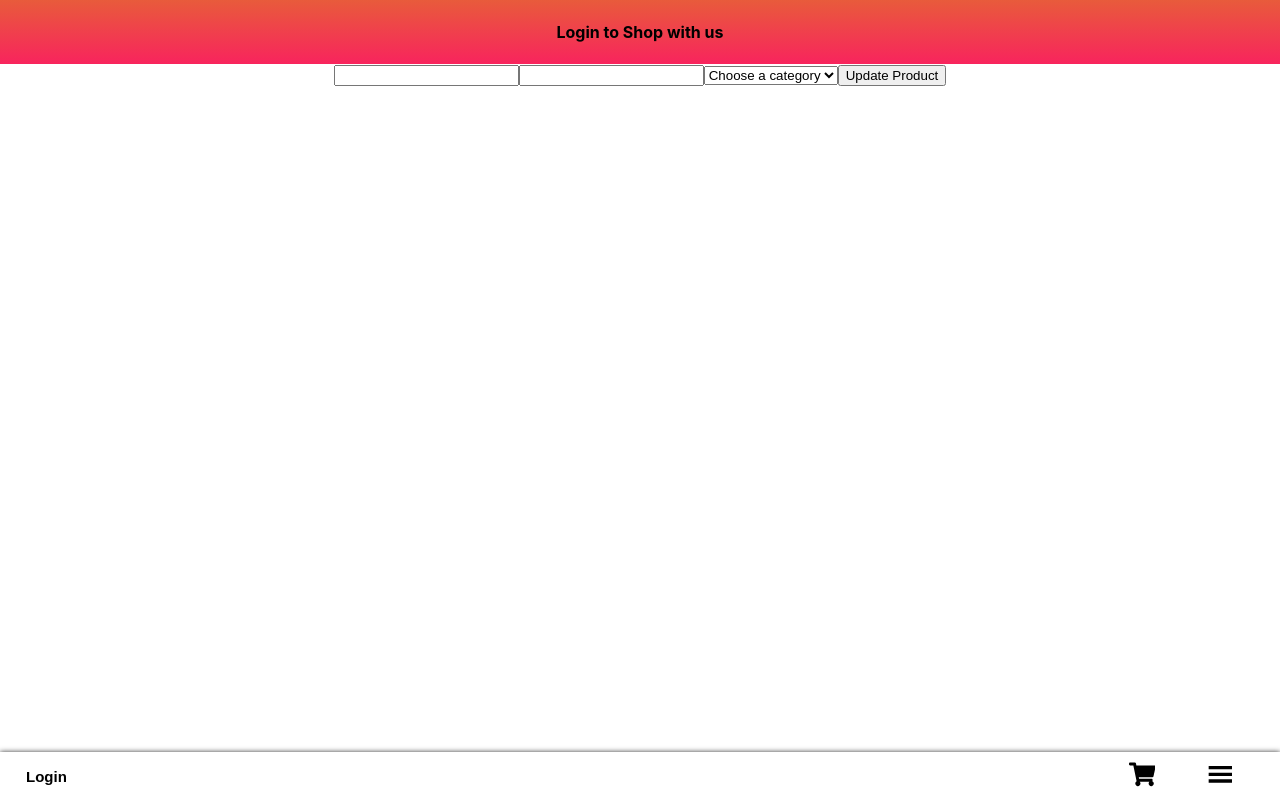
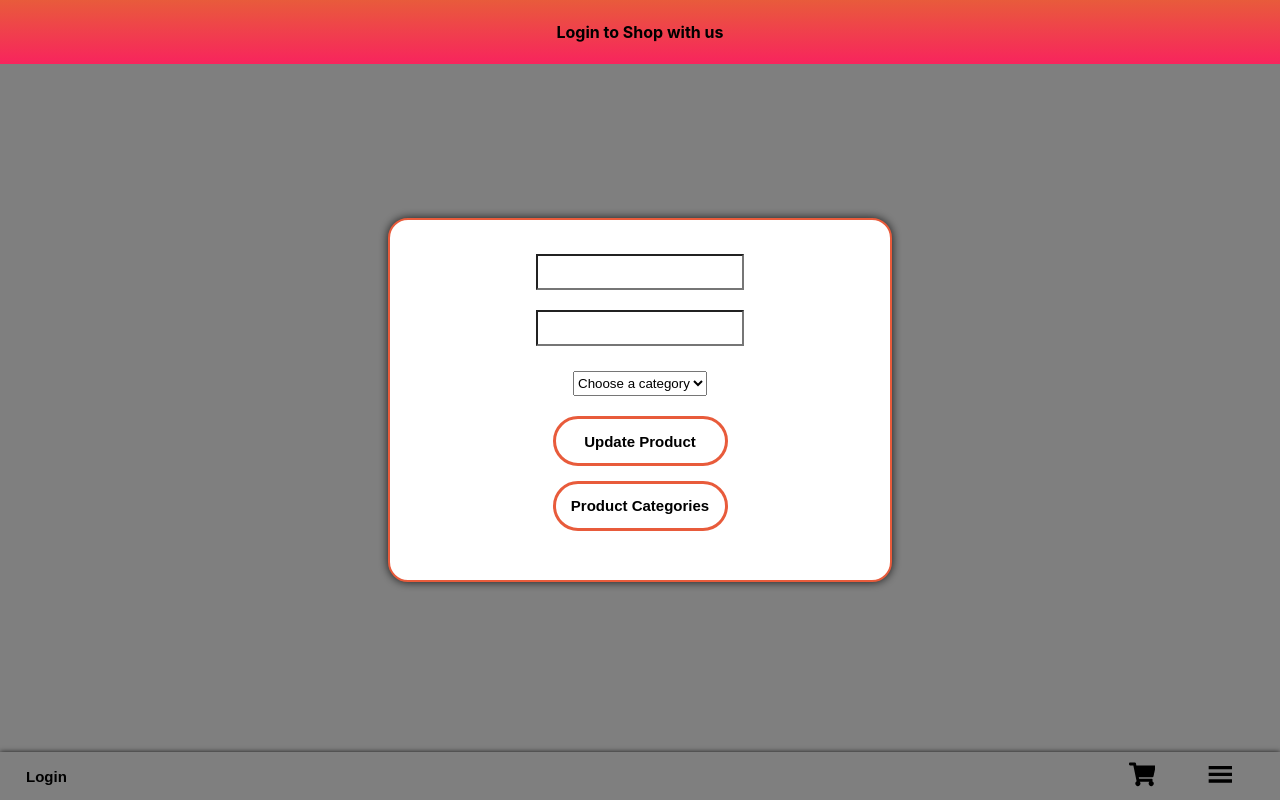
Before and after one commit to tdiec00/Whats-the-Total, a React (Create React App) app in the folder client/: page /products/edit/1 in a window 1280 px wide. Built offline with nearby package versions, Linux system fonts and the light colour scheme; no server answers.

Commit message:
edit form styled

```diff
--- a/client/src/App.js
+++ b/client/src/App.js
@@ -7,7 +7,7 @@ import Products from "./screens/products/Products"
 import {verifyUser} from "./services/users"
 import ProductsContainer from "./components/productsContainer/ProductsContainer"
 import Cart from "./screens/cart/Cart"
-import EditForm from "./components/editForm/EditForm"
+import EditProductModal from "./components/editProductModal/EditProductModal"
 import ProductModal from "./components/productModal/ProductModal"
 import "./App.css"
 
@@ -39,7 +39,7 @@ function App() {
           <Route path="/products" element={<Products />} />
           <Route path="/shopping-cart" element={<Cart />} />
           <Route path="/products/:category" element={<ProductsContainer />} />
-          <Route path="/products/edit/:id" element={<EditForm />} />
+          <Route path="/products/edit/:id" element={<EditProductModal />} />
           <Route path="/products/add" element={<ProductModal />} />
         </Routes>
       </div>
--- /dev/null
+++ b/client/src/components/editButton/editForm/EditForm.jsx
@@ -0,0 +1,77 @@
+import {useState, useEffect} from "react"
+import {updateProduct, getOneProduct} from "../../../services/products"
+import {useParams, useNavigate} from "react-router-dom"
+
+export default function EditForm() {
+  const [name, setName] = useState("")
+  const [price, setPrice] = useState("")
+  const [category, setCategory] = useState("")
+  const navigate = useNavigate()
+  const {id} = useParams()
+
+  useEffect(() => {
+    const fetchProduct = async () => {
+      const product = await getOneProduct(id)
+      setName(product.name)
+      setPrice(product.price)
+    }
+    fetchProduct()
+  }, [id])
+
+  const handleSubmit = async (e) => {
+    e.preventDefault()
+    const newProduct = {
+      name,
+      price,
+      category,
+    }
+    await updateProduct(id, newProduct)
+    navigate("/products")
+  }
+
+  const handleChange = (e) => {
+    const selectedCategory = e.target.value
+    setCategory(selectedCategory)
+  }
+
+  return (
+    <div className="edit-product-container">
+      <form onSubmit={(e) => handleSubmit(e)}>
+        <input
+          type="text"
+          value={name}
+          onChange={(e) => {
+            setName(e.target.value)
+          }}
+        />
+        <input
+          type="number"
+          value={price}
+          onChange={(e) => {
+            setPrice(e.target.value)
+          }}
+        />
+        <select
+          defaultValue=""
+          onChange={(e) => {
+            handleChange(e)
+          }}
+        >
+          <option value="" disabled>
+            Choose a category
+          </option>
+          <option value="fruits">Fruits</option>
+          <option value="vegetables">Vegetables</option>
+          <option value="frozen">Frozen Foods</option>
+          <option value="drinks">Drinks</option>
+          <option value="meats">Meats</option>
+          <option value="dairy">Dairy</option>
+        </select>
+        <button>Update Product</button>
+      </form>
+      <button className="nav-button" onClick={() => navigate("/products")}>
+        Product Categories
+      </button>
+    </div>
+  )
+}
--- a/client/src/components/editForm/EditForm.jsx
+++ /dev/null
@@ -1,73 +0,0 @@
-import {useState, useEffect} from "react"
-import {updateProduct} from "../../services/products"
-import {useParams, useNavigate} from "react-router-dom"
-import {getOneProduct} from "../../services/products"
-
-export default function EditForm() {
-  const [name, setName] = useState("")
-  const [price, setPrice] = useState("")
-  const [category, setCategory] = useState("")
-  const navigate = useNavigate()
-  const {id} = useParams()
-
-  useEffect(() => {
-    const fetchProduct = async () => {
-      const product = await getOneProduct(id)
-      setName(product.name)
-      setPrice(product.price)
-    }
-    fetchProduct()
-  }, [id])
-
-  const handleSubmit = async (e) => {
-    e.preventDefault()
-    const newProduct = {
-      name,
-      price,
-      category,
-    }
-    await updateProduct(id, newProduct)
-    navigate("/products")
-  }
-
-  const handleChange = (e) => {
-    const selectedCategory = e.target.value
-    setCategory(selectedCategory)
-  }
-
-  return (
-    <form onSubmit={(e) => handleSubmit(e)}>
-      <input
-        type="text"
-        value={name}
-        onChange={(e) => {
-          setName(e.target.value)
-        }}
-      />
-      <input
-        type="number"
-        value={price}
-        onChange={(e) => {
-          setPrice(e.target.value)
-        }}
-      />
-      <select
-        defaultValue=""
-        onChange={(e) => {
-          handleChange(e)
-        }}
-      >
-        <option value="" disabled>
-          Choose a category
-        </option>
-        <option value="fruits">Fruits</option>
-        <option value="vegetables">Vegetables</option>
-        <option value="frozen">Frozen Foods</option>
-        <option value="drinks">Drinks</option>
-        <option value="meats">Meats</option>
-        <option value="dairy">Dairy</option>
-      </select>
-      <button>Update Product</button>
-    </form>
-  )
-}
--- /dev/null
+++ b/client/src/components/editProductModal/EditProductModal.jsx
@@ -0,0 +1,17 @@
+import EditForm from "../editButton/editForm/EditForm"
+import "./editProductModal.css"
+
+export default function EditProductModal(props) {
+  return (
+    <div className="modal" onClick={() => props.setToggleEdit((prevToggle) => !prevToggle)}>
+      <div className="modal-content" onClick={(e) => e.stopPropagation()}>
+        <div className="modal-header">
+          <div className="modal-body">
+            <EditForm />
+            <div className="modal-footer"></div>
+          </div>
+        </div>
+      </div>
+    </div>
+  )
+}
--- /dev/null
+++ b/client/src/components/editProductModal/editProductModal.css
@@ -0,0 +1,49 @@
+.edit-product-container {
+  width: 300px;
+  height: 300px;
+  display: flex;
+  align-items: center;
+  justify-content: space-evenly;
+  flex-direction: column;
+}
+
+.edit-product-container button {
+  border: 3px solid #e85b3b;
+  background: transparent;
+  margin: 5px;
+  width: 175px;
+  height: 50px;
+  border-radius: 30px;
+  font-size: 15px;
+  font-weight: bold;
+}
+
+.edit-product-container button:hover {
+  background: linear-gradient(45deg, #e85b3b, rgb(232, 33, 86));
+}
+
+.edit-product-container input {
+  height: 30px;
+  width: 200px;
+  margin: 10px;
+  text-align: center;
+  color: black;
+  font-size: 15px;
+  appearance: none;
+}
+
+.edit-product-container input:focus {
+  outline: none !important;
+  border-color: red;
+}
+
+.edit-product-container select {
+  height: 25px;
+  margin: 15px;
+}
+
+@media (max-width: 700px) {
+  .edit-product-container button {
+    font-size: 12px;
+  }
+}
--- a/client/src/components/shoppingCartContainer/ShoppingCartContainer.jsx
+++ b/client/src/components/shoppingCartContainer/ShoppingCartContainer.jsx
@@ -7,31 +7,46 @@ import "./shoppingCart.css"
 
 export default function ShoppingCartContainer() {
   const [products, setProducts] = useState([])
-
+  const [number, setNumber] = useState([])
+  const arr = number
+  let defaultNum = 0
   useEffect(() => {
     const fetchProducts = async () => {
       const id = localStorage.getItem("id")
       const products = await getUserProducts(id)
       setProducts(products)
+      setNumber(new Array(products.length).fill(0))
     }
     fetchProducts()
   }, [])
-
+  console.log(arr, "arr")
   const handleDelete = async (product_id) => {
     const id = localStorage.getItem("id")
     await deleteFromCart(id, product_id)
     window.location.reload(false)
   }
-
-  const countUp = (num) => {
-    num += 1
+  console.log(number)
+  const countUp = (e, index) => {
+    e.preventDefault()
+    arr[index] += 1
+    console.log(arr)
+    arr.filter((num, i) => {
+      if (i == index) {
+        defaultNum = arr[index]
+      }
+      console.log(defaultNum)
+    })
+    setNumber(arr)
   }
-
-  const countDown = (num) => {
-    if (num <= 0) {
-      num = 0
+  console.log(number, "outside")
+  const countDown = (e, index) => {
+    e.preventDefault()
+    if (number[index] <= 0) {
+      arr[index] = 0
+      setNumber(arr)
     } else {
-      num += 1
+      arr[index] -= 1
+      setNumber(arr)
     }
   }
 
@@ -59,11 +74,11 @@ export default function ShoppingCartContainer() {
                 <div className="cart-text-container-2">
                   <h4>${product.price.toFixed(2)}</h4>
                 </div>
-                <div className="counter">
-                  <button onClick={() => countDown(num)}>-</button>
-                  <p>{num}</p>
-                  <button onClick={() => countUp(num)}>+</button>
-                </div>
+                {/* <div className="counter">
+                  {number && <button onClick={(e) => countDown(e, index)}>-</button>}
+                  <p>{defaultNum}</p>
+                  {number && <button onClick={(e) => countUp(e, index)}>+</button>}
+                </div> */}
                 <div className="cart-button-container">
                   <button onClick={() => handleDelete(product.id)}>Remove</button>
                 </div>
```
Also changed, not shown: client/src/components/userModal/UserModal.jsx (+1 -7 lines), client/src/utilities/saleTax.js (added, +52 -0 lines).
